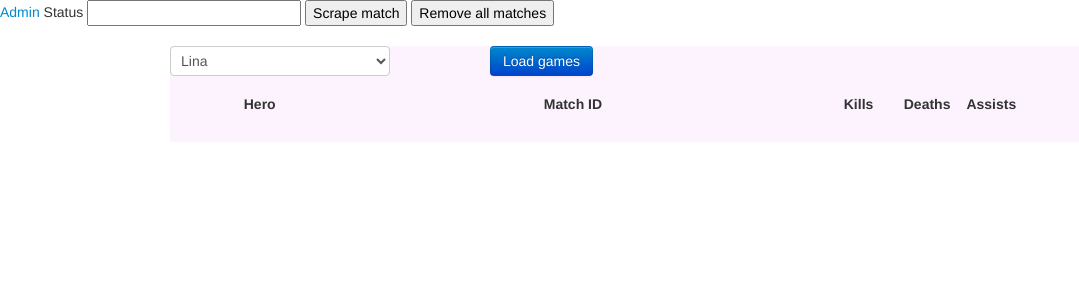
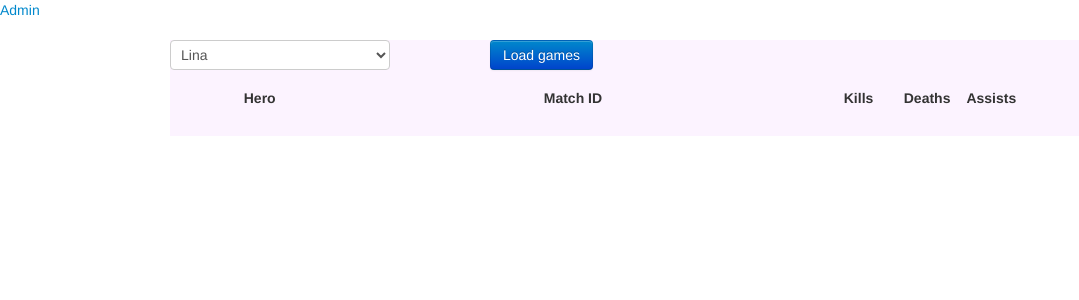
Before and after one commit to Spacejoker/dota-rep, a Flask app: page /matches_list in a window 1280 px wide. Shown: the top 300 px of the page, without its empty margins (0-1079 px from the left). Run offline with Flask 2, Linux system fonts and the light colour scheme; lists and menus that the app fills with data are empty; parts of the project's set-up code (start-up, migrations or seed data) failed here and were passed over; some libraries are stand-ins or nearby versions.

Commit message:
updating UC

```diff
--- a/templates/matches_list.html
+++ b/templates/matches_list.html
@@ -44,39 +44,12 @@ $(function() {
     });
 });
 
-$(function() {
-    $('button#scrape_match').bind('click', function() {
-        $.getJSON($SCRIPT_ROOT + '/_scrape_game', {
-            match_id: $('input[name="match_id_input"]').val()//'67601693'
-            }, function(data) {
-            self.myModel.status('Added a game or two.');
-        });
-        return false;
-    });
-});
-
-
-$(function() {
-    $('button#remove_match').bind('click', function() {
-        $.getJSON($SCRIPT_ROOT + '/admin/_remove_match', {
-            }, function(data) {
-            self.myModel.status('Deleted');
-        });
-        return false;
-    });
-});
-
 </script>
 
 {% endblock %}
 
 {% block body %}
 <a href="/admin">Admin</a>
-<span data-bind="text: status">Status</span>
-<input name="match_id_input"></input>
-<button css="btn" id="scrape_match">Scrape match</button>
-<button css="btn btn-warning" id="remove_match">Remove all matches</button>
-
 <br/><br/>
 <div class="container" style="background-color: #FCF3FF">
 <div class="row">
```
Also changed, not shown: usecase.txt (+13 -4 lines).
